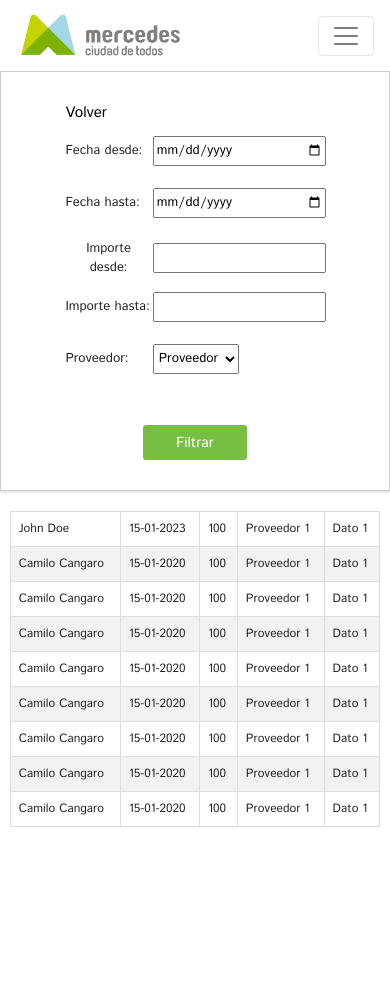
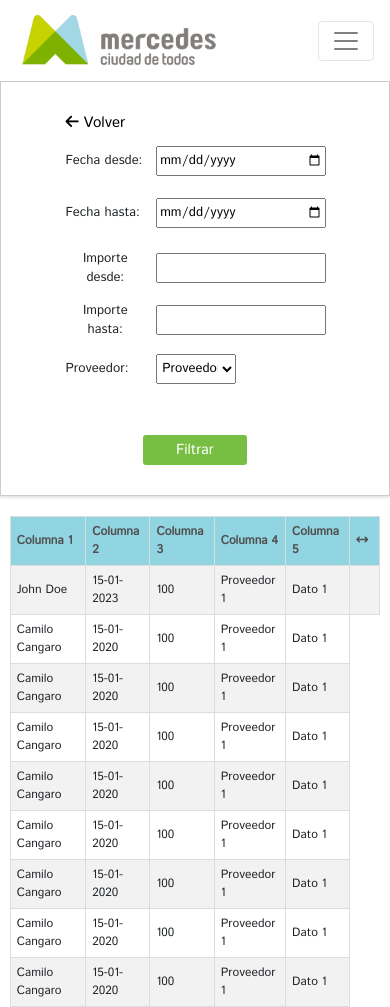
Before and after one commit to Ccangaro747/ordenes-pago-php, a PHP site: page / in a window 390 px wide. Before the commit the page ends 827 px from the top, so only its background shows below. Run offline with PHP 8.4, Linux system fonts and the light colour scheme; some libraries are stand-ins or nearby versions.

Commit message:
sexta_columna

```diff
--- a/app.js
+++ b/app.js
@@ -1,3 +1,4 @@
+
 // Define un arreglo de datos para la "Columna 5"
 const columna5Data = [
   "Dato 1",
--- a/css/style.css
+++ b/css/style.css
@@ -30,21 +30,22 @@ body {
   display: flex;
   justify-content: space-evenly;
   flex-wrap: wrap;
-  align-items: center;
 }
 #filterForm label {
   height: 100%;
   display: flex;
   align-items: center;
   text-align: center;
+  gap: 10px;
 }
 #filterForm button {
   background-color: var(--verde-oscuro);
   border-radius: 3px;
   color: white;
   font-size: 14.5px;
-  padding: 5px 15px;
   border: none;
+  padding: 0 10px;
+  height: 30px;
 }
 
 /* Estilo para reducir los márgenes de los campos de importe */
@@ -85,6 +86,9 @@ body {
   background-color: var(--celeste);
   color: #505050;
 }
+.tabla-responsiva table th:nth-child(6) {
+  max-width: 20px;
+}
 .tabla-responsiva table th,
 .tabla-responsiva table td {
   border: 1px solid #dddddd;
@@ -92,15 +96,6 @@ body {
   padding: 8px;
 }
 
-@media (max-width: 600px) {
-  table {
-    font-size: 12px;
-  }
-  table th,
-  table td {
-    padding: 6px;
-  }
-}
 /*Estilos del filtrar datos */
 .contenedor {
   padding: 20px 50px;
@@ -156,8 +151,21 @@ body {
     margin: 30px 0 10px 0;
   }
   #boton-filtrar button {
+    display: flex;
     padding: 7px 15px;
     width: 40%;
+    align-items: center;
+    justify-content: center;
+  }
+  .tabla-responsiva table {
+    font-size: 12px;
+  }
+  .tabla-responsiva table th,
+  .tabla-responsiva table td {
+    padding: 6px;
+  }
+  .tabla-responsiva table th:nth-child(6) {
+    min-width: 30px;
   }
 }
 
--- a/index.html
+++ b/index.html
@@ -7,7 +7,6 @@
       content="width=device-width, initial-scale=1, shrink-to-fit=no"
     />
     <title>Sistema de pago</title>
-    <link rel="stylesheet" href="style.css" />
     <link rel="preconnect" href="https://fonts.googleapis.com" />
     <link rel="preconnect" href="https://fonts.gstatic.com" crossorigin />
     <link
@@ -24,18 +23,15 @@
       rel="stylesheet"
       href="https://stackpath.bootstrapcdn.com/bootstrap/4.5.2/css/bootstrap.min.css"
     />
-    <link rel="icon" href="/imagenes/logo-2.png">
+    <link rel="icon" href="/imagenes/logo-2.png" />
   </head>
+
   <body>
     <nav class="navbar navbar-expand-lg navbar-light bg-white">
       <!-- Inicio del navbar con fondo blanco -->
-      <a class="navbar-brand" href="#">
-        <img
-          src="./imagenes/logomuni.png"
-          alt="Logo"
-          style="width: auto; height: 45px"
-        />
-      </a>
+      <a class="navbar-brand" href="#"
+        ><img src="./imagenes/logomuni.png" alt="Logo"
+      /></a>
       <!-- Logo en la esquina superior izquierda -->
 
       <button
@@ -84,10 +80,11 @@
         </ul>
       </div>
     </nav>
-
     <div class="contenedor">
       <div class="contenedor-button">
-        <button>Volver</button>
+        <button>
+          <i class="fa-solid fa-arrow-left"></i>
+          Volver</button>
       </div>
 
       <form id="filterForm">
@@ -133,13 +130,31 @@
       <div class="tabla-responsiva">
         <table>
           <thead>
+            <th>
+              Columna 1
+            </th>
+            <th>
+              Columna 2
+            </th>
+            <th>
+              Columna 3
+            </th>
+            <th>
+              Columna 4
+            </th>
+            <th>
+              Columna 5
+            </th>
+            <th>
+              <i class="fa-solid fa-arrows-left-right"></i>
+            </th>
             <tr>
               <td>John Doe</td>
               <td>15-01-2023</td>
               <td>100</td>
               <td>Proveedor 1</td>
               <td>Dato 1</td>
-              <!-- Agrega el dato para la Columna 5 -->
+              <td></td>
             </tr>
             <tr>
               <td>Camilo Cangaro</td>
@@ -211,6 +226,10 @@
         </table>
       </div>
     </div>
+    <!-- jQuery -->
+    <script src="https://code.jquery.com/jquery-3.6.0.min.js"></script>
+    <script src="https://stackpath.bootstrapcdn.com/bootstrap/4.5.2/js/bootstrap.min.js"></script>
     <script src="app.js"></script>
+    <script src="https://kit.fontawesome.com/0c5da2f650.js" crossorigin="anonymous"></script>
   </body>
 </html>
--- a/sass/style.scss
+++ b/sass/style.scss
@@ -23,13 +23,13 @@ body {
   display: flex;
   justify-content: space-evenly;
   flex-wrap: wrap;
-  align-items: center;
 
   label {
     height: 100%;
     display: flex;
     align-items: center;
     text-align: center;
+    gap: 10px;
   }
 
   button {
@@ -37,8 +37,9 @@ body {
     border-radius: 3px;
     color: white;
     font-size: 14.5px;
-    padding: 5px 15px;
     border: none;
+    padding: 0 10px;
+    height: 30px;
   }
 }
 
@@ -82,22 +83,15 @@ body {
       color: #505050;
     }
 
+    th:nth-child(6) {
+      max-width: 20px;
+    }
+
     th,
     td {
       border: 1px solid #dddddd;
       text-align: left;
       padding: 8px;
-    }
-  }
-}
-
-@media (max-width: 600px) {
-  table {
-    font-size: 12px;
-
-    th,
-    td {
-      padding: 6px;
     }
   }
 }
@@ -121,7 +115,6 @@ body {
       padding: 5px 0;
       font-size: 15px;
       border: none;
-
     }
   }
 }
@@ -145,7 +138,7 @@ body {
       justify-items: start;
 
       input {
-        grid-column: span 2 ;
+        grid-column: span 2;
       }
     }
   }
@@ -161,12 +154,30 @@ body {
   #boton-filtrar {
     display: flex;
     width: 100%;
-    justify-content: center ;
+    justify-content: center;
     margin: 30px 0 10px 0;
 
     button {
+      display: flex;
       padding: 7px 15px;
       width: 40%;
+      align-items: center;
+      justify-content: center;
+    }
+  }
+
+  .tabla-responsiva {
+    table {
+      font-size: 12px;
+
+      th,
+      td {
+        padding: 6px;
+      }
+
+      th:nth-child(6) {
+        min-width: 30px;
+      }
     }
   }
 }
```
Also changed, not shown: 1 other file.
